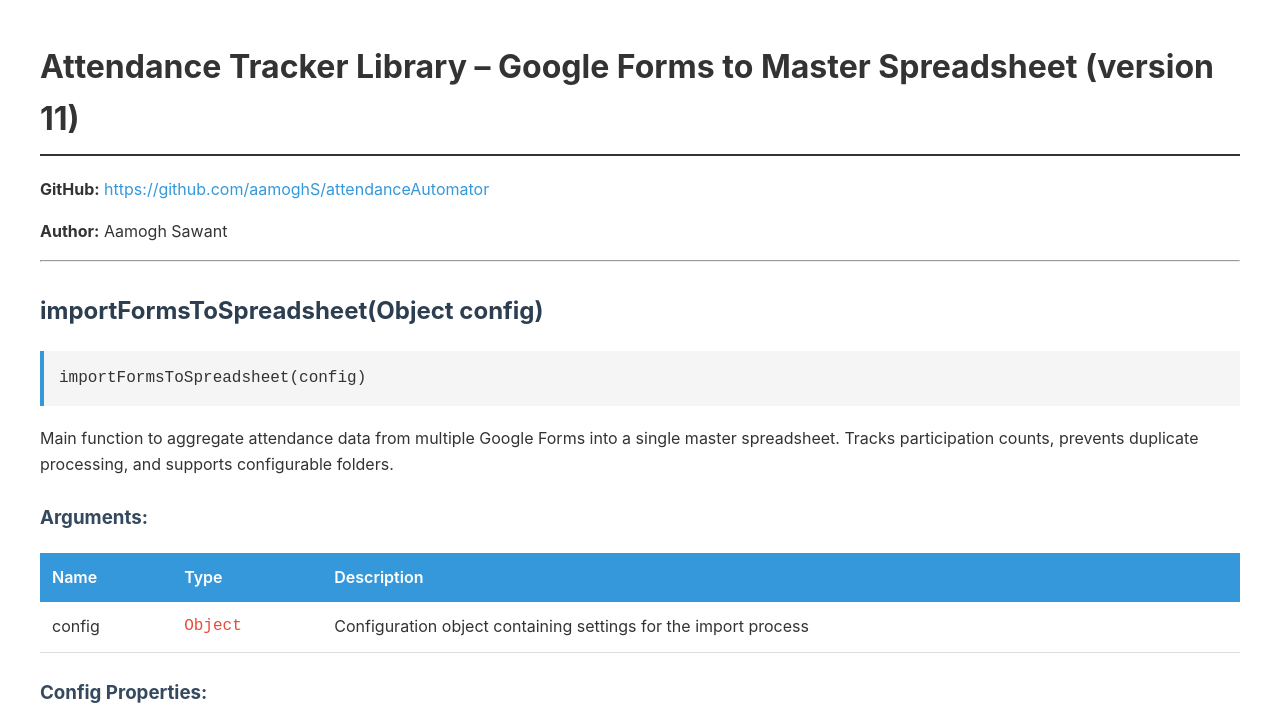
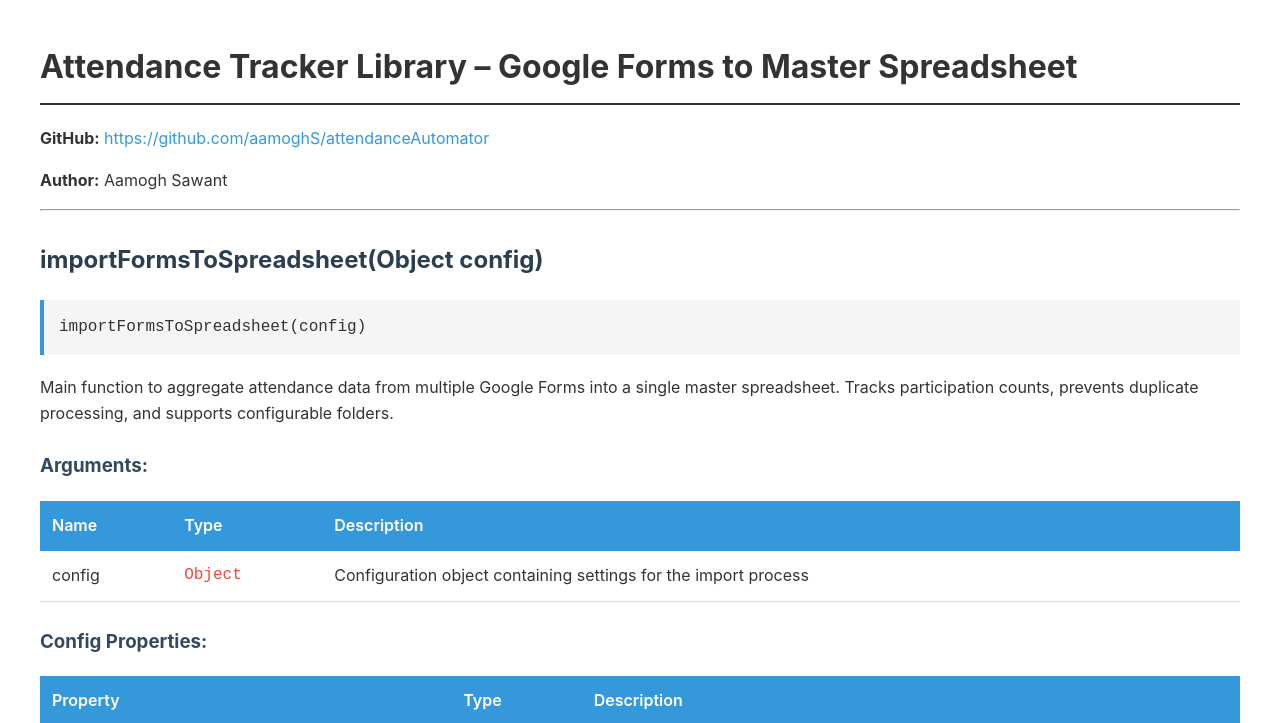
Before and after one commit to aamoghS/attendanceAutomator, a plain HTML site: page index.html in a window 1280 px wide. Shown: the top 723 px of the page. Drawn offline with Linux system fonts and the light colour scheme.

Commit message:
Remove version number from header

```diff
--- a/index.html
+++ b/index.html
@@ -89,7 +89,7 @@
     </style>
 </head>
 <body>
-    <h1>Attendance Tracker Library – Google Forms to Master Spreadsheet (version 11)</h1>
+    <h1>Attendance Tracker Library – Google Forms to Master Spreadsheet</h1>
 
     <p><strong>GitHub:</strong> <a href="https://github.com/aamoghS/attendanceAutomator" class="github-link">https://github.com/aamoghS/attendanceAutomator</a></p>
     <p><strong>Author:</strong> Aamogh Sawant</p>
```
